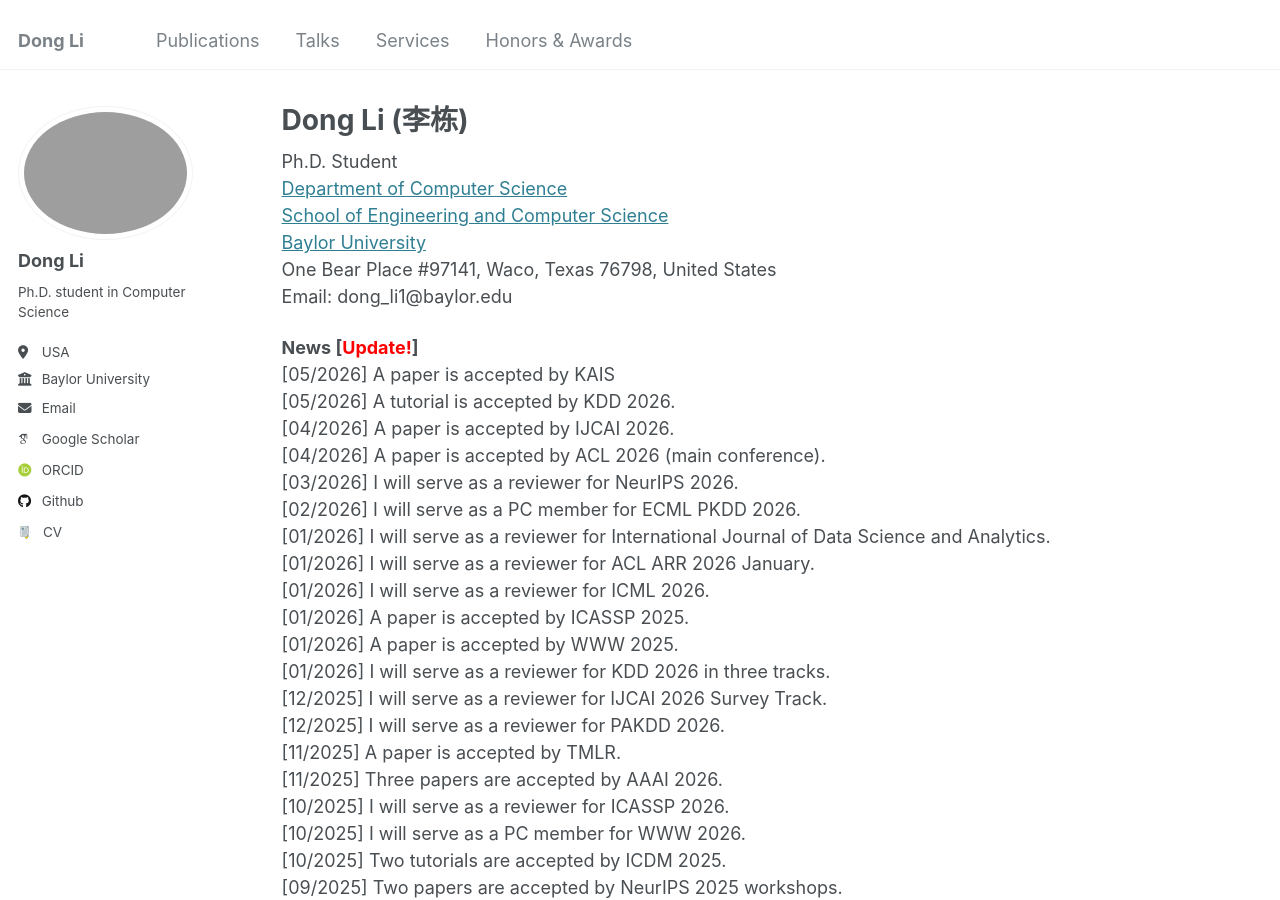
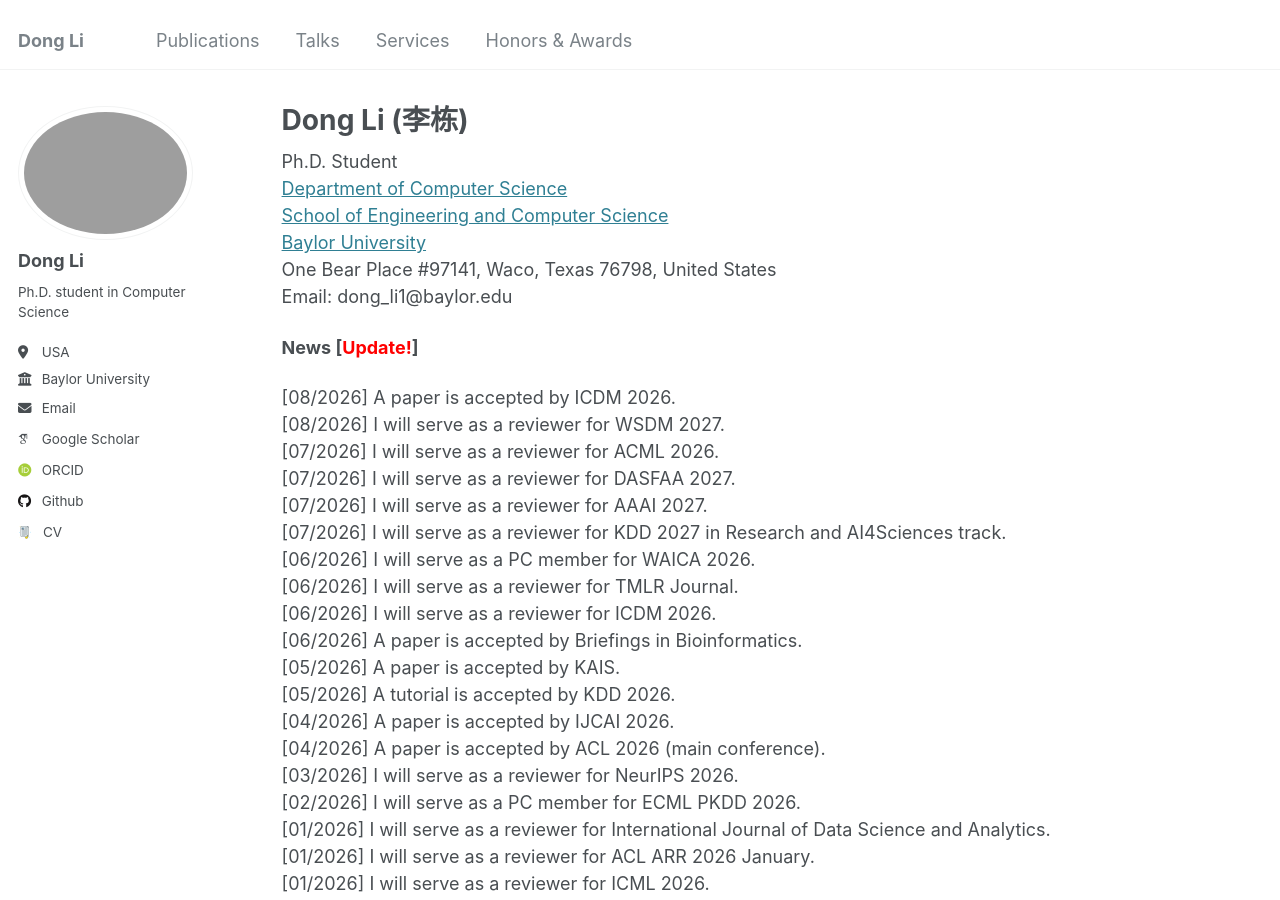
Before and after one commit to TurkeyWatanabe/dongli, a Jekyll site: the page built from _pages/about.md, in a window 1280 px wide and 900 px high. Built offline with Jekyll 4.4.1, drawn with Linux system fonts in a browser that asks for light colours; some web fonts are replaced.

Commit message:
Update about.md

```diff
--- a/_pages/about.md
+++ b/_pages/about.md
@@ -15,7 +15,18 @@ One Bear Place #97141, Waco, Texas 76798, United States<br>
 Email: dong_li1@baylor.edu
 
 **News [<span style="color:red">Update!</span>]** <br>
-[05/2026] A paper is accepted by KAIS <br>
+
+[08/2026] A paper is accepted by ICDM 2026. <br>
+[08/2026] I will serve as a reviewer for WSDM 2027. <br>
+[07/2026] I will serve as a reviewer for ACML 2026. <br>
+[07/2026] I will serve as a reviewer for DASFAA 2027. <br>
+[07/2026] I will serve as a reviewer for AAAI 2027. <br>
+[07/2026] I will serve as a reviewer for KDD 2027 in Research and AI4Sciences track.<br>
+[06/2026] I will serve as a PC member for WAICA 2026.<br>
+[06/2026] I will serve as a reviewer for TMLR Journal.<br>
+[06/2026] I will serve as a reviewer for ICDM 2026.<br>
+[06/2026] A paper is accepted by Briefings in Bioinformatics. <br>
+[05/2026] A paper is accepted by KAIS. <br>
 [05/2026] A tutorial is accepted by KDD 2026. <br>
 [04/2026] A paper is accepted by IJCAI 2026.<br>
 [04/2026] A paper is accepted by ACL 2026 (main conference).<br>
```
